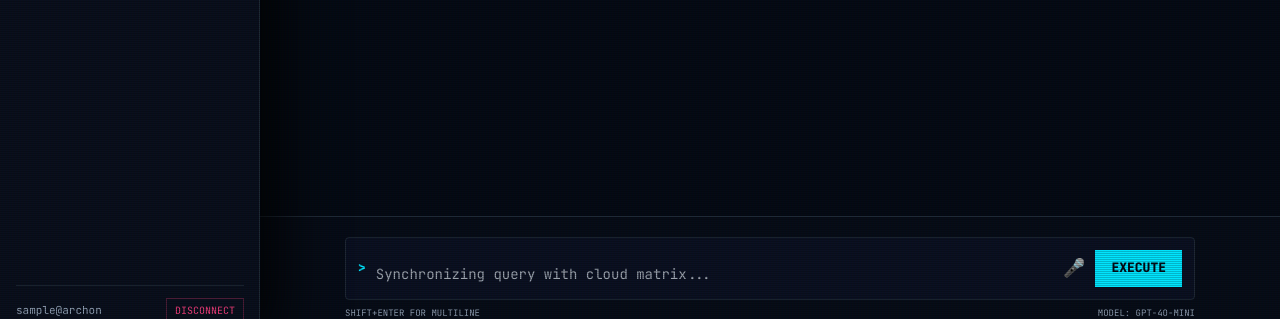
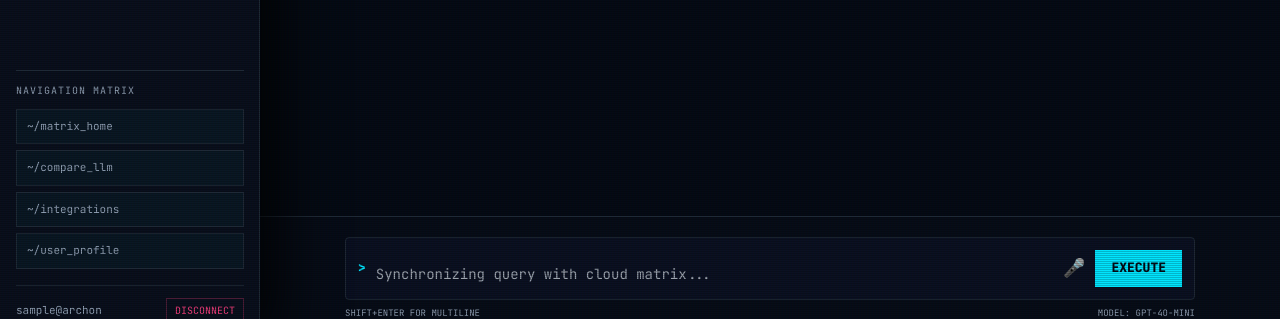
Before and after one commit to AZNATH7413/ARCHON, a Next.js app in the folder frontend/: page /chat in a window 1280 px wide. Shown: the part 460-779 px from the top of the page. Built offline with nearby package versions, Linux system fonts and the light colour scheme; no server answers; sample sign-in values are in the browser's storage.

Commit message:
feat: transform sidebar nav into premium buttons and add navigation matrix

```diff
--- a/frontend/src/app/chat/page.tsx
+++ b/frontend/src/app/chat/page.tsx
@@ -280,7 +280,35 @@ function ChatContent() {
             </div>
           </div>
 
-          <div style={{ borderTop: `1px solid ${T.border}`, paddingTop: 12 }}>
+          {/* Navigation Matrix */}
+          <div style={{ display: 'flex', flexDirection: 'column', gap: 6, borderTop: `1px solid ${T.border}`, paddingTop: 12 }}>
+            <div style={{ color: T.muted, fontSize: 10, marginBottom: 4, letterSpacing: '0.1em', textTransform: 'uppercase' }}>Navigation Matrix</div>
+            {[
+              ['~/matrix_home', '/'],
+              ['~/compare_llm', '/compare'],
+              ['~/integrations', '/ai-integrations'],
+              ['~/user_profile', '/profile']
+            ].map(([label, href]) => (
+              <Link key={href} href={href} style={{ textDecoration: 'none' }}>
+                <div style={{
+                  background: 'rgba(0,229,255,0.03)',
+                  border: `1px solid ${T.border}`,
+                  color: T.muted,
+                  padding: '8px 10px',
+                  fontSize: 11,
+                  fontFamily: T.mono,
+                  transition: 'all 0.2s',
+                  cursor: 'pointer'
+                }}
+                onMouseEnter={e => { (e.currentTarget as HTMLElement).style.borderColor = T.cyan; (e.currentTarget as HTMLElement).style.color = T.cyan; (e.currentTarget as HTMLElement).style.background = 'rgba(0,229,255,0.08)'; }}
+                onMouseLeave={e => { (e.currentTarget as HTMLElement).style.borderColor = T.border; (e.currentTarget as HTMLElement).style.color = T.muted; (e.currentTarget as HTMLElement).style.background = 'rgba(0,229,255,0.03)'; }}>
+                  {label}
+                </div>
+              </Link>
+            ))}
+          </div>
+
+          <div style={{ borderTop: `1px solid ${T.border}`, paddingTop: 12, marginTop: 'auto' }}>
             <div style={{ display: 'flex', justifyContent: 'space-between', alignItems: 'center' }}>
               <span style={{ fontSize: 11, color: T.muted }}>{displayName}@archon</span>
               <button onClick={() => { clearAuth(); router.push('/auth/login'); }} style={{ color: T.pink, fontSize: 10, cursor: 'pointer', background: 'transparent', border: `1px solid ${T.pink}44`, padding: '4px 8px' }}>DISCONNECT</button>
```
